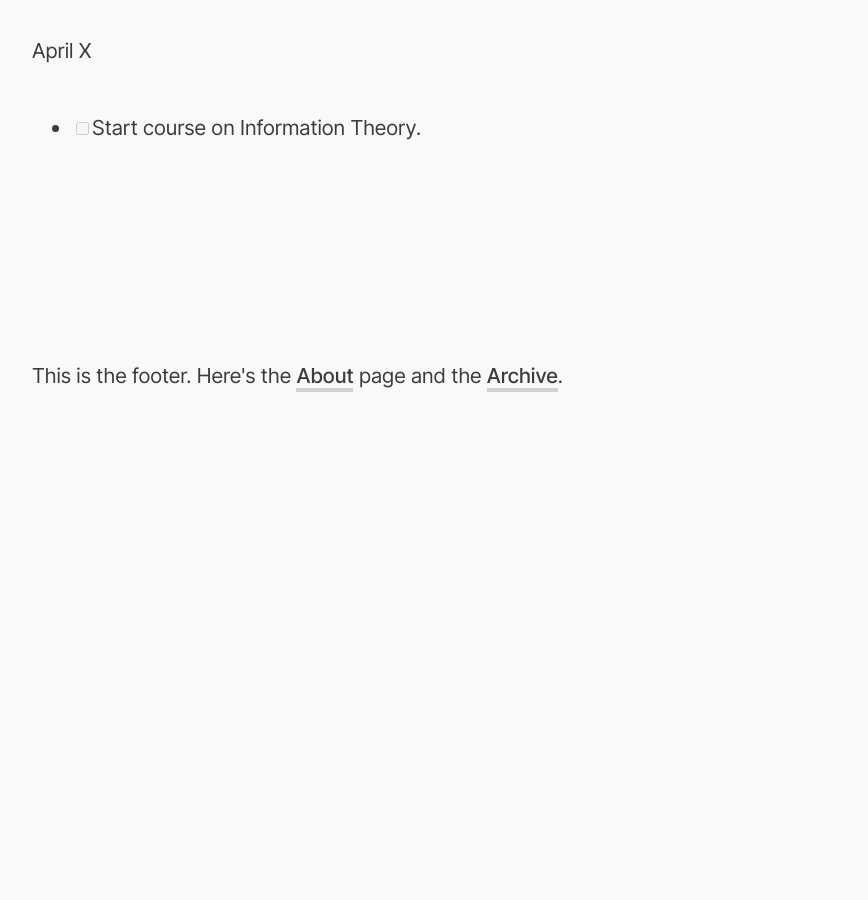
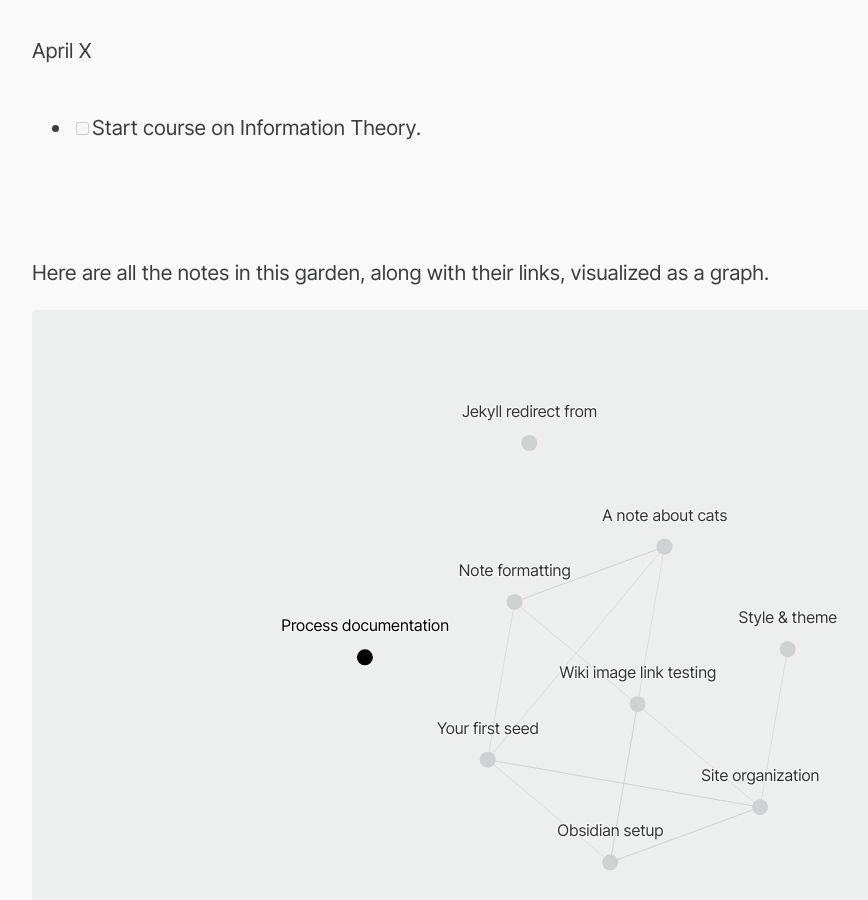
Before and after one commit to 84003/gray_garden, a Jekyll site: the page built from _notes/Process Documentation.md, in a window 1280 px wide and 900 px high, scrolled down 966 px. Shown: the whole window, without its empty margins (45-913 px from the left). Built offline with Jekyll 4.4.1, drawn with Linux system fonts in a browser that asks for light colours; Markdown is read by kramdown in place of the engine named in the settings; before the commit the page ends 1464 px from its top, so only the background shows below that; some of the changed text lies outside the part shown.

Commit message:
Added graph and changed title

```diff
--- a/_config.yml
+++ b/_config.yml
@@ -1,4 +1,4 @@
-title:               Green Web Template
+title:               Digital Garden by Rebecca Rui
 # url:                 'https://digital_garden.rebeccarui.online'
 baseurl:             "/digital_garden"
 
@@ -16,7 +16,7 @@ exclude:             ['_includes/notes_graph.json','obsidian-templates']
 use_html_extension:  false
 
 # 'True' displays notes graph at bottom of each note
-show_notes_graph: false
+show_notes_graph: true
 
 # Set to `true` to open non-internal links in new tabs, or
 # set to `false` to open non-internal links in current tab.
--- a/_layouts/note.html
+++ b/_layouts/note.html
@@ -9,8 +9,9 @@ layout: default
   {{ content }}
 </article>
 <aside>
-  <h5>Notes mentioning this note</h5>
+
   {% if page.backlinks.size > 0 %}
+    <h5>Mentioned in:</h5>
     {% for backlink in page.backlinks %}
     <div class="backlink-box">
       <a class="internal-link" href="{{ backlink.url }}{%- if site.use_html_extension -%}.html{%- endif -%}">{{ backlink.title }}</a>
@@ -18,13 +19,9 @@ layout: default
     </div>
     {% endfor %}
   {% else %}
-
-  <div>
-    <p>
-      There are no notes linking to this note.
-    </p>
-  </div>
+  <!-- <h5>No mentions</h5> -->
   {% endif %}
 </aside>
 <section>
-  {%- if site.show_notes_graph -%}<p>Here are all the notes in this garden, along with their links, visualized as a graph.</p>{% include notes-graph.html %}{%- endif -%}</section>
+  {%- if site.show_notes_graph -%}<p>Here are all the notes in this garden, along with their links, visualized as a graph.</p>{% include notes-graph.html %}{%- endif -%}
+</section>
```
